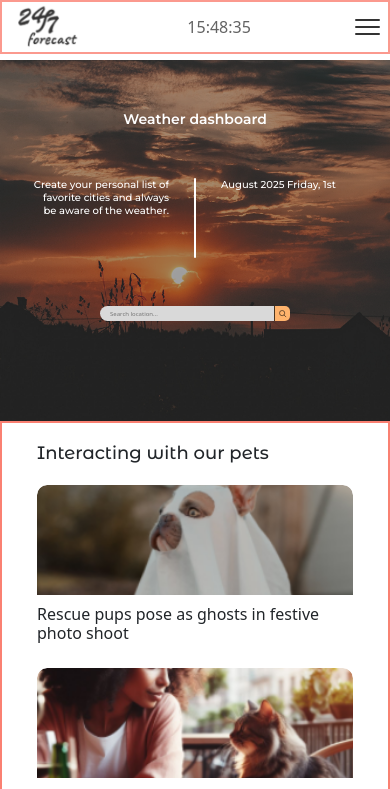
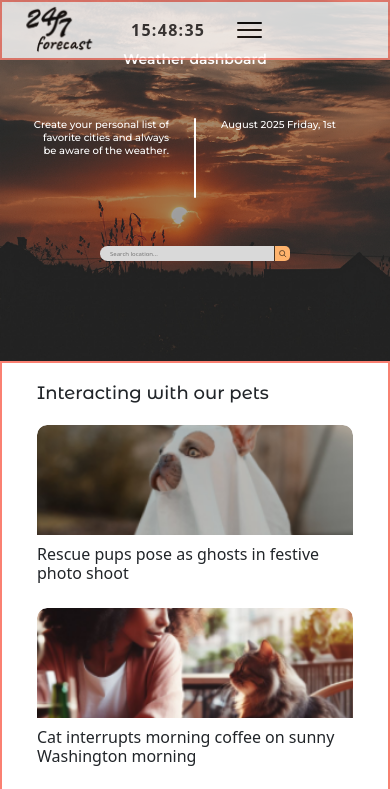
Before and after one commit to ByteMe6/weatherDashboard, a React (Vite) app: page / in a window 390 px wide. Shown: the top 789 px of the page. Built offline with nearby package versions, Linux system fonts and the light colour scheme; no server answers.

Commit message:
хз, чиню хедер

```diff
--- a/src/Components/Container/Container.module.scss
+++ b/src/Components/Container/Container.module.scss
@@ -3,6 +3,10 @@
   margin: 0 auto;
   padding: 0 15px;
   overflow: hidden;
+  display: flex;
+  // flex-direction: column;
+  align-items: center;
+  // justify-content: center;
 
   // @media screen and (min-width: 834px) {
   //   max-width: 664px;
--- a/src/Components/Header/Header.jsx
+++ b/src/Components/Header/Header.jsx
@@ -64,6 +64,7 @@ export function Header({ onLogout }) {
       document.body.style.overflow = "unset";
     };
   }, [isMobileMenuOpen]);
+
   useEffect(() => {
     const timer = setInterval(() => {
       setCurrentTime(
@@ -87,7 +88,7 @@ export function Header({ onLogout }) {
   };
 
   const handleToggleMobileMenu = () => {
-    setIsMobileMenuOpen(!isMobileMenuOpen);
+    setIsMobileMenuOpen((prev) => !prev);
   };
 
   const handleCloseMobileMenu = () => {
@@ -215,11 +216,10 @@ export function Header({ onLogout }) {
   };
 
   return (
-    <header className={style.header}>
-      <div className={`${cont.container} ${style.containerHead}`}>
+    <header className={cont.container}>
       <nav className={style.nav} data-aos="fade-down" style={{ display: "flex", alignItems: "center" }}>
         <img src="./logo.png" alt="" data-aos="zoom-in" data-aos-delay="100" />
-          <div className={style.timeDiv}>
+        <div className={`${style.timeDiv} ${style.clock}`}>
           {`${currentTime}`}
         </div>
         <button
@@ -257,7 +257,6 @@ export function Header({ onLogout }) {
           </li>
         </ul>
       </nav>
-
       <ul className={style.logInHeader}>
         {!auth.currentUser ? (
           <li
@@ -351,7 +350,6 @@ export function Header({ onLogout }) {
           </>
         )}
       </ul>
-      </div>
 
       {showLoginModal && (
         <div
@@ -553,7 +551,6 @@ export function Header({ onLogout }) {
           </div>
         </div>
       )}
-
       {showUserModal && (
         <div
           className="modal show"
@@ -675,6 +672,7 @@ export function Header({ onLogout }) {
               </>
             )}
           </div>
+
         </div>
       )}
     </header>
--- a/src/Components/Header/Header.module.scss
+++ b/src/Components/Header/Header.module.scss
@@ -1,44 +1,23 @@
 @use "../../scssUseful/vars" as *;
 @use "sass:color";
 
-.header {
-  position: fixed;
-  background-color: $header-bg;
-  width: 100%;
-  top: 0;
-  left: 0;
-  right: 0;
-  opacity: $header-opacity;
-  z-index: $z-header;
-  margin: 0;
-  padding: 0;
+// Увеличиваем размер часов
+.clock {
+  font-size: 1rem;
+  font-weight: bold;
+  letter-spacing: 0.08em;
+}
 
-  // Контейнер внутри header с основными стилями
-  :global(.container) {
+header {
   margin: 0;
   padding: $spacing-lg;
   display: flex;
   align-items: center;
   justify-content: space-between;
-    max-width: 100%;
-    width: 100%;
-    box-sizing: border-box;
-  }
-
-  .nav {
-    display: flex;
-    align-items: center;
-    animation: fadeInUp 0.8s ease-in;
-    flex: 1;
-
-    img {
-      max-height: 50px;
-      width: auto;
-    }
-  }
 
   .links,
-  .logInHeader {
+  .logInHeader,
+  .nav {
     display: flex;
     align-items: center;
     animation: fadeInUp 0.8s ease-in;
@@ -50,15 +29,10 @@
 
   .links {
     justify-content: space-around;
-    margin-left: auto;
-    margin-right: $spacing-lg;
-
     & > * {
       margin-right: 42px;
       position: relative;
       transition: transform 0.2s, color 0.2s;
-      cursor: pointer;
-
       &::after {
         content: "";
         display: block;
@@ -72,11 +46,9 @@
         transform: scaleX(0);
         transition: opacity 0.2s, transform 0.2s;
       }
-
       &:hover {
         transform: translateY(-4px) scale(1.08);
         color: $primary-color;
-
         &::after {
           opacity: 1;
           transform: scaleX(1);
@@ -88,16 +60,13 @@
   .LogInHeaderItem {
     margin: 0 $spacing-sm;
     transition: transform 0.2s;
-
     &:hover {
       transform: scale(1.1) rotate(-2deg);
     }
-
     img {
       max-width: 50px;
       max-height: 50px;
       transition: filter 0.3s, transform 0.3s;
-
       &:hover {
         filter: brightness(1.2) drop-shadow(0 0 8px $primary-color);
         transform: scale(1.15);
@@ -244,33 +213,11 @@
       }
     }
   }
-
-  .timeDiv {
-    display: flex;
-    align-items: flex-end;
-    margin: 0 30px;
-    text-align: center;
-    color: #3c3c3c;
-    font-size: 20px;
-
-    @media (max-width: 720px) {
-      font-size: 24px;
-      margin-top: 12px;
-    }
-  }
-}
-
-// Добавляем отступ для body чтобы компенсировать fixed header
-:global(body) {
-  margin: 0;
-  padding-top: 80px;
 }
 
 @media (max-width: 1024px) {
-  .header {
-    :global(.container) {
+  header {
     padding: $spacing-md;
-    }
 
     .links {
       & > * {
@@ -292,20 +239,14 @@
       display: none;
     }
   }
-
-  :global(body) {
-    padding-top: 70px;
-  }
 }
 
 @media (max-width: 768px) {
-  .header {
-    :global(.container) {
+  header {
     padding: $spacing-sm;
     flex-direction: row;
     align-items: center;
     justify-content: space-between;
-    }
 
       .nav {
     flex-direction: row;
@@ -335,35 +276,12 @@
         display: flex;
       }
     }
-
-    .timeDiv {
-      font-size: 18px;
-      margin: 0 20px;
-    }
-  }
-
-  :global(body) {
-    padding-top: 70px;
-  }
-}
-
-@media (max-width: 720px) {
-  .header {
-    .nav {
-      display: flex;
-      justify-content: space-between;
-      align-items: center;
-      width: 100%;
-    }
   }
 }
 
 @media (max-width: 480px) {
-  .header {
-    :global(.container) {
+  header {
     padding: $spacing-xs;
-      flex-direction: row;
-    }
 
     .nav {
       img {
@@ -425,14 +343,7 @@
       }
     }
 
-    .timeDiv {
-      font-size: 16px;
-      margin: 0 15px;
-    }
-  }
-
-  :global(body) {
-    padding-top: 60px;
+    flex-direction: row;
   }
 }
 
@@ -447,34 +358,18 @@
   }
 }
 
-@keyframes fadeInUp {
-  from {
-    opacity: 0;
-    transform: translateY(20px);
-  }
-  to {
-    opacity: 1;
-    transform: translateY(0);
-  }
+
+header {
+  position: fixed;
+  background-color: $header-bg;
+  width: 100%;
+  top: 0;
+  opacity: $header-opacity;
+  z-index: $z-header;
 }
 
-.containerHead{
-    width: 100%;
-    max-width: 1200px;
-    margin: 0 auto;
-    padding: 0 15px;
-    box-sizing: border-box;
-    display: flex;
-
-    @media (max-width: 1024px) {
-      padding: 0 12px;
+// Делаем bootstrap-модалку непрозрачной
+:global(.modal-content) {
+  background-color: #fff !important;
+  opacity: 1 !important;
 }
-
-    @media (max-width: 768px) {
-      padding: 0 10px;
-    }
-
-    @media (max-width: 480px) {
-      padding: 0 8px;
-    }
-  }
--- /dev/null
+++ b/src/modal.css
@@ -0,0 +1,5 @@
+.modal-content {
+    background-color: #fff !important;
+    opacity: 1 !important;
+    box-shadow: 0 0 24px rgba(0,0,0,0.18);
+  }
```
Also changed, not shown: src/index.css (line endings or trailing spaces). Lines whose indentation alone changed are shown as unchanged.
